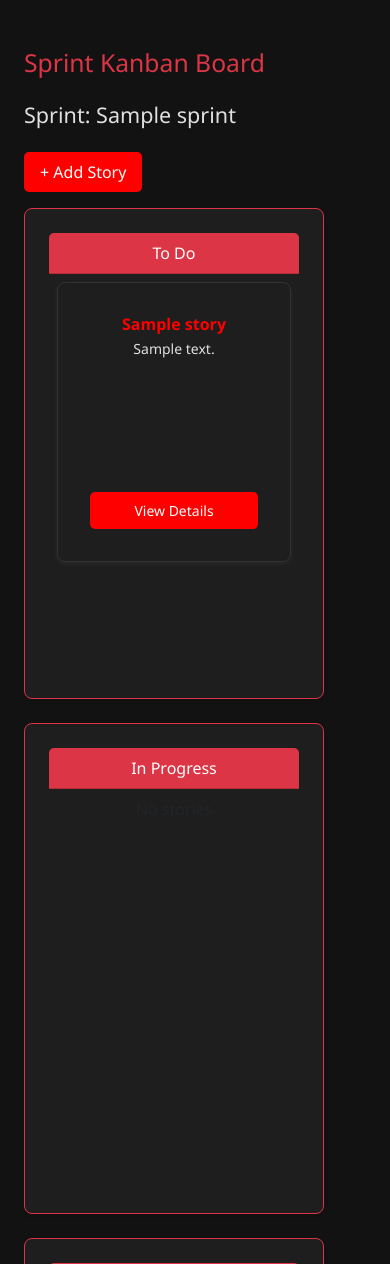
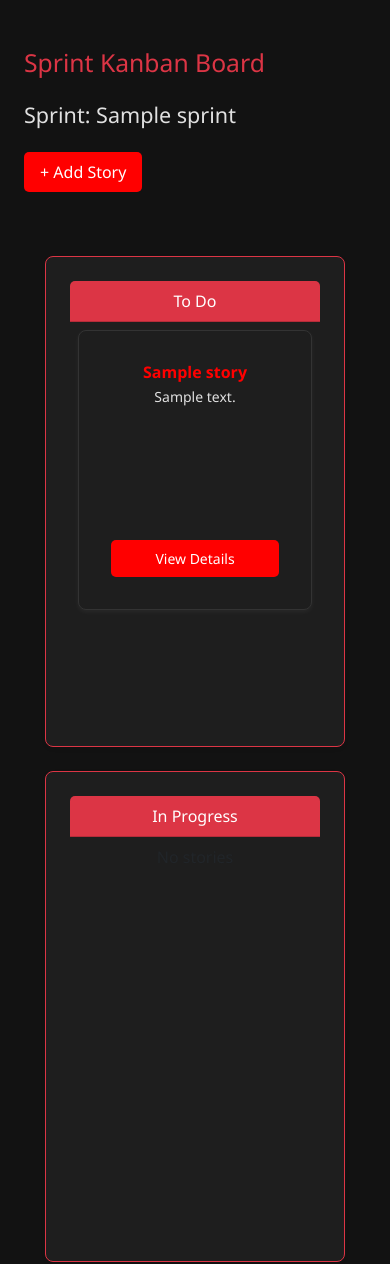
Before and after one commit to JoshThould/AgileIt, a Django app: page /sprints/1/kanban/ in a window 390 px wide. Shown: the part 105-1369 px from the top of the page. Run offline with Django 4.2, Linux system fonts and the light colour scheme; a user stored in the database is signed in; tables that the repository leaves empty hold one stand-in row (values such as "Sample post"); some libraries are stand-ins or nearby versions.

Commit message:
Enhance Kanban board styles: improve layout, responsiveness, and hover effects for better user experience

```diff
--- a/static/css/sprints/styles.css
+++ b/static/css/sprints/styles.css
@@ -185,8 +185,15 @@ body {
 }
 
 /* Kanban Board Styles */
+.kanban-wrapper {
+  margin-top: 1rem;
+}
+
+
 .kanban-scroll {
   overflow-x: auto;
+  margin-top: 1rem;
+  padding-top: 1rem;
   padding-bottom: 1rem;
 }
 .kanban-scroll::-webkit-scrollbar {
@@ -201,10 +208,13 @@ body {
 .story-card {
   background-color: #1e1e1e;
   color: red;
-  transition: background-color 0.2s ease;
+  transition: background-color 0.2s ease-in-out;
 }
 .story-card:hover {
   background-color: #2a2a2a; /* Slight darkening on hover */
+  transform: scale(1.02);
+}
+
 }
 .story-card .card-body {
   background-color: inherit;
@@ -340,16 +350,33 @@ footer h2 {
 
 /* Kanban Board Styles */
 
+.kanban-wrapper {
+  display: flex;
+  justify-content: center;
+  width: 100%;
+}
+
 .kanban-scroll {
-  overflow-x: auto;
+  display: flex;
+  flex-wrap: wrap;
+  gap: 1rem;
   padding-bottom: 1rem;
+  overflow-x: visible;
+  max-width: 1200px; /* Optional: limits board width on large screens */
 }
+
 .kanban-scroll::-webkit-scrollbar {
   height: 8px;
 }
+
 .kanban-scroll::-webkit-scrollbar-thumb {
   background-color: #dc3545;
   border-radius: 4px;
+}
+
+.kanban-column {
+  min-width: 300px;
+  flex: 0 0 auto;
 }
 
 /* Override Bootstrap card styles - make selectors more specific */
@@ -427,18 +454,19 @@ footer h2 {
 
 /* Responsive styles */
 
-@media (max-width: 600px) {
-  .social-links {
-    flex-wrap: wrap;
-    gap: 1rem;
+@media (max-width: 768px) {
+  .kanban-scroll {
+    flex-direction: column;
+    align-items: center; /* Optional: center stacked columns */
+    overflow-x: visible;
   }
 
-  footer h2 {
-    font-size: 0.85rem;
+  .kanban-column {
+    width: 100%;
+    min-width: unset;
+    flex: 1 1 auto;
   }
-}
 
-@media (max-width: 768px) {
   .sidebar {
     display: none;
   }
@@ -453,3 +481,14 @@ footer h2 {
     gap: 0.5rem;
   }
 }
+
+@media (max-width: 600px) {
+  .social-links {
+    flex-wrap: wrap;
+    gap: 1rem;
+  }
+
+  footer h2 {
+    font-size: 0.85rem;
+  }
+}
```
